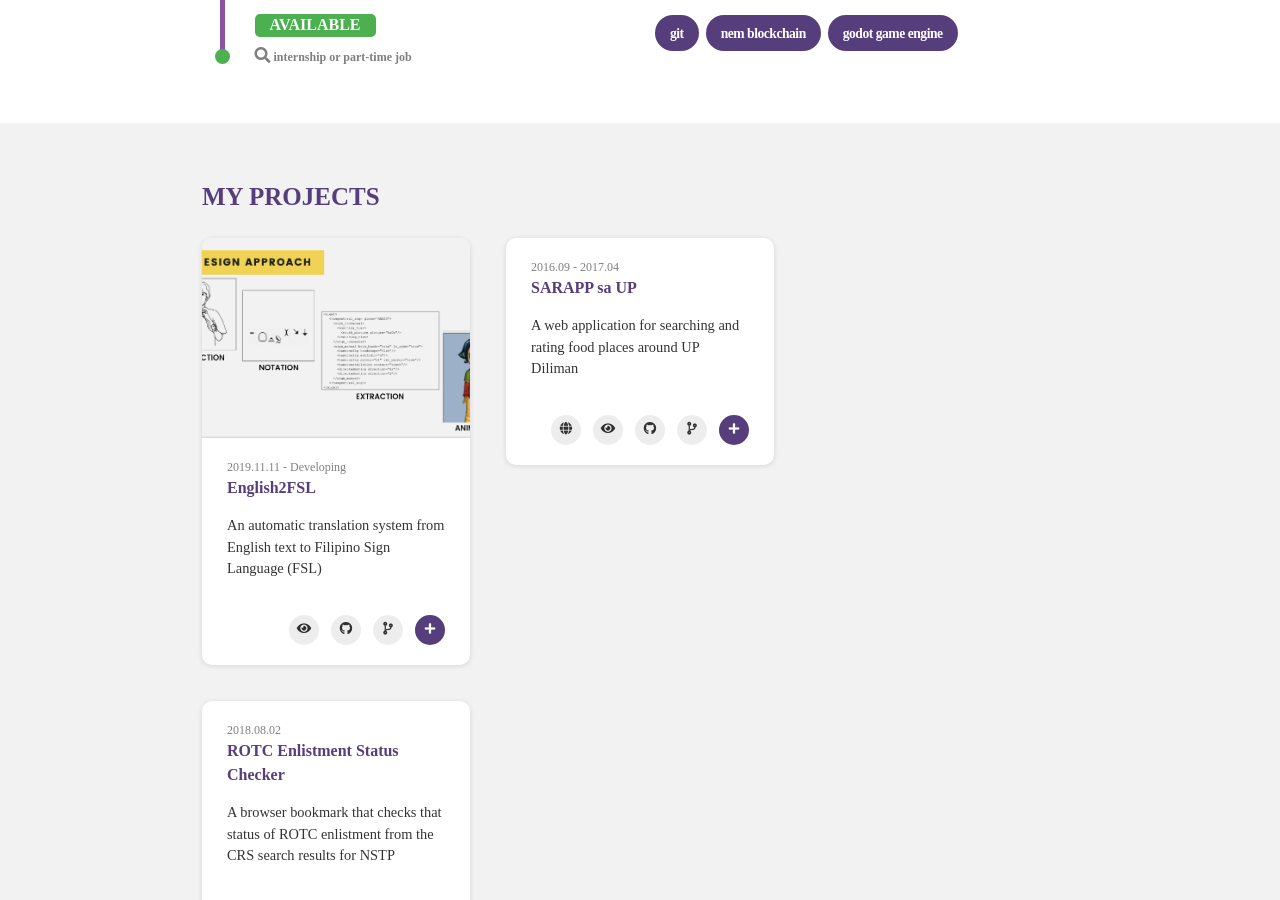
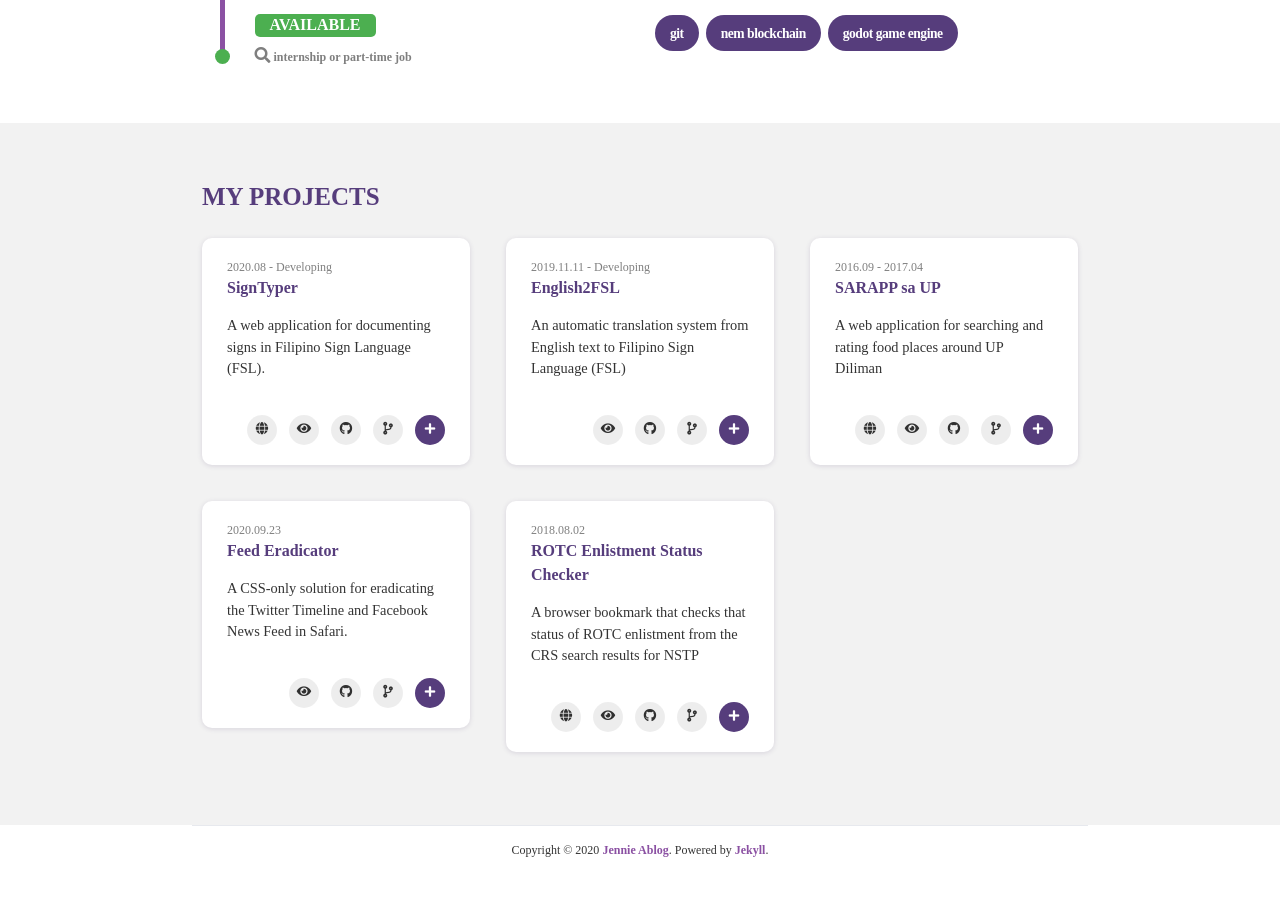
Before and after one commit to jennieablog/jennieablog.github.io, a Jekyll site: the page built from portfolio.html, in a window 1280 px wide and 900 px high, scrolled down 723 px. Built offline with Jekyll 4.4.1, drawn with Linux system fonts in a browser that asks for light colours; nearby versions of some CDN libraries; some web fonts are replaced; comment, search, counter and statistics services are not loaded.

```diff
--- a/_data/projects.yml
+++ b/_data/projects.yml
@@ -1,25 +1,28 @@
+- project :
+    print : False # If 'False' is selected, it will not be displayed in 'home.html > aside > .proj-content'.
+    modal : True # If 'True' is selected, modal can open in 'portfolio.html'.
+    website : https://signtyper.herokuapp.com/
+    url : https://github.com/jennieablog/signtyper # Full URL
+    date : 2020.08 - Developing
+    title : SignTyper
+    description : "A web application for documenting signs in Filipino Sign Language (FSL)."
+
+- project :
+    print : False # If 'False' is selected, it will not be displayed in 'home.html > aside > .proj-content'.
+    modal : True # If 'True' is selected, modal can open in 'portfolio.html'.
+    url : https://github.com/jennieablog/feederadicator # Full URL
+    date : "2020.09.23"
+    title : Feed Eradicator
+    description : "A CSS-only solution for eradicating the Twitter Timeline and Facebook News Feed in Safari."
+
 - project :
     print : True # If 'False' is selected, it will not be displayed in 'home.html > aside > .proj-content'.
     modal : True # If 'True' is selected, modal can open in 'portfolio.html'.
     url : https://github.com/jennieablog/EnglishToSign # Full URL
-    image :  englishtofsl.png # path: assets/project/
     date : 2019.11.11 - Developing
     title : English2FSL
-    summary : A System for Converting English Text to FSL
     description : "An automatic translation system from English text to Filipino Sign Language (FSL)"
-    contents :
-        - title : Translation Process
-          description : <ol><li>1. Parsing</li>
-            <li>2. Omission</li>
-            <li>3. Translation</li>
-            <li>4. Lemmatization</li>
-            <li>5. Animation</li></ol>
-        - title : Dev Tools
-          description :
-            <li>Python NLTK Library</li>
-            <li>JASigning Applet</li>
-            <li>ESign Editor</li>
-            <li>Flask</li>
+
 - project :
     print : False # If 'False' is selected, it will not be displayed in 'home.html > aside > .proj-content'.
     modal : True # If 'True' is selected, modal can open in 'portfolio.html'.
```
